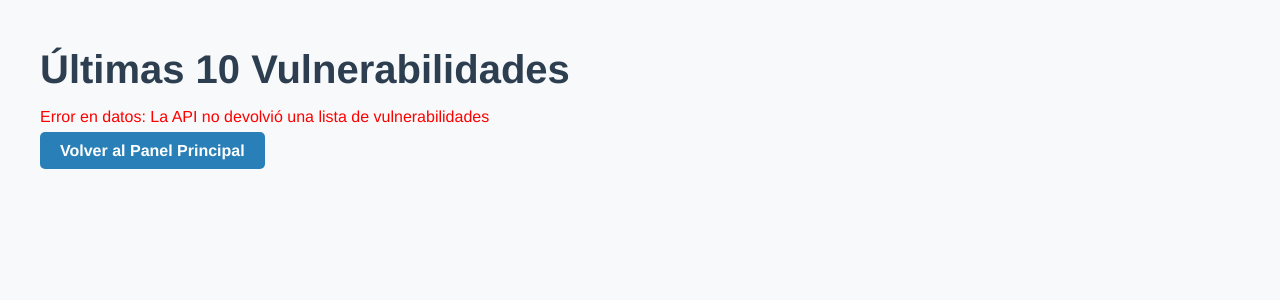
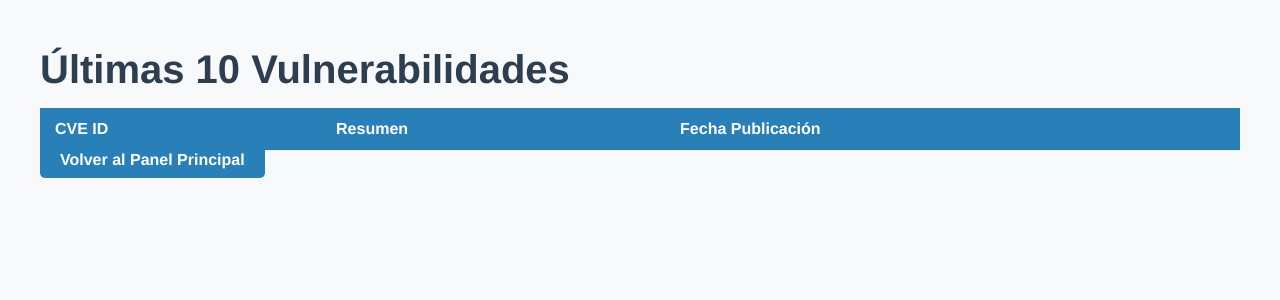
Before and after one commit to alprezz/Practica1_SI, a Flask app: page /vulnerabilidades in a window 1280 px wide. Shown: the top 300 px of the page. Run offline with Flask 3, Linux system fonts and the light colour scheme; data that the repository does not hold is empty.

Commit message:
Exercise 3 problems fixed

```diff
--- a/SI_Practica/app.py
+++ b/SI_Practica/app.py
@@ -1,3 +1,4 @@
+import json
 import os
 import sqlite3
 import pandas as pd
@@ -8,6 +9,7 @@ import io
 import joblib
 import logging
 import requests
+import re
 from flask import Flask, render_template, request, redirect, url_for, send_file
 from requests.adapters import HTTPAdapter
 from tenacity import wait_fixed, stop_after_attempt, retry_if_exception_type, retry
@@ -488,187 +490,87 @@ def top_reportes(x, mostrar_empleados):
                            mostrar_empleados=(mostrar_empleados.lower() == 'si'))
 
 # Ejercicio 3
-MOCK_VULNERABILITIES = [
-    {
-        "cve_id": "CVE-2025-0001",
-        "summary": "Vulnerabilidad crítica en software X que permite ejecución remota de código debido a una validación insuficiente de entradas.",
-        "published": "2025-05-01",
-        "cvss": 9.8
-    },
-    {
-        "cve_id": "CVE-2025-0002",
-        "summary": "Fallo de seguridad en la autenticación de la aplicación Y, permite acceso no autorizado mediante bypass de credenciales.",
-        "published": "2025-05-02",
-        "cvss": 7.5
-    },
-    {
-        "cve_id": "CVE-2025-0003",
-        "summary": "Vulnerabilidad de inyección SQL en el sistema Z, afecta a versiones anteriores a 1.2.3, permitiendo acceso a datos sensibles.",
-        "published": "2025-05-03",
-        "cvss": 8.1
+
+def cveinfo(cve):
+    customheaders = {
+        "User-Agent": "Some script trying to be nice :)"
     }
-]
+    try:
+        res = requests.get("http://cve.circl.lu/api/cve/%s" % (cve.upper()), headers=customheaders)
+        if res.status_code == 200:
+            reply = res.json()
+            if len(reply):
+                # Buscar la descripción en inglés
+                description = next(
+                    (d.get("value") for d in reply["containers"]["cna"].get("descriptions", []) if
+                     d.get("lang") == "en"),
+                    "No hay descripción disponible"
+                )
+                return {
+                    "cve": cve.upper(),
+                    "summary": description,
+                    "published": reply["cveMetadata"].get("datePublished", "Fecha no disponible")
+                }
+        return {
+            "success": False,
+            "reason": "expected HTTP 200 status code but got %d instead for requesturl" % (res.status_code)
+        }
+    except Exception as ex:
+        return {
+            "success": False,
+            "exception": str(ex)  # Cambio a str(ex) en lugar de ex.message
+        }
 
-def format_date(date_str):
-    """
-    Formatea una fecha en formato ISO a YYYY-MM-DD.
-    """
+def cverecent(maxcves=0):
+    customheaders = {
+        "User-Agent": "Some script trying to be nice :)"
+    }
     try:
-        return datetime.strptime(date_str, "%Y-%m-%dT%H:%M:%SZ").strftime("%Y-%m-%d")
-    except Exception:
-        return date_str or 'N/A'
-
-def extract_summary(notes):
-    """
-    Extrae el resumen de las notas del advisory.
-    """
-    for note in notes:
-        if note.get('category') == 'summary':
-            return note.get('text', 'Sin descripción')
-    return 'Sin descripción'
-
-@retry(
-    stop=stop_after_attempt(5),
-    wait=wait_fixed(3),  # Mayor espera para respetar límites de la API
-    retry=retry_if_exception_type(requests.RequestException),
-    before_sleep=lambda retry_state: logger.info(f"Reintentando solicitud a la API (intento {retry_state.attempt_number}/5)...")
-)
-def fetch_vulnerabilities():
-    """
-    Obtiene las últimas vulnerabilidades de la API de CIRCL CVE con reintentos.
-    """
-    session = requests.Session()
-    retries = Retry(
-        total=5,
-        backoff_factor=1.5,
-        status_forcelist=[429, 500, 502, 503, 504],  # Reintentar en errores de servidor o rate limit
-    )
-    session.mount('https://', HTTPAdapter(max_retries=retries))
-
-    # Agregar User-Agent para evitar bloqueos
-    headers = {
-        "User-Agent": "Mozilla/5.0 (Windows NT 10.0; Win64; x64) AppleWebKit/537.36 (KHTML, like Gecko) Chrome/91.0.4472.124 Safari/537.36"
-    }
-
-    response = session.get('https://cve.circl.lu/api/last', headers=headers, timeout=15)
-    response.raise_for_status()
-    return response.json()
+        res = requests.get("http://cve.circl.lu/api/last", headers=customheaders)
+        if res.status_code == 200:
+            reply = res.json()  # Usar directamente res.json()
+            cves = list()
+            for node in reply:
+                if "REJECT" not in node.get("summary", ""):
+                    if node.get("id", "").startswith("CVE"):
+                        cves.append(node.get("id", ""))
+            return {
+                "success": True,
+                "cves": cves if maxcves == 0 else cves[:maxcves]
+            }
+        return {
+            "success": False,
+            "reason": "expected HTTP 200 status code but got %d instead for requesturl" % (res.status_code)
+        }
+    except Exception as ex:
+        return {
+            "success": False,
+            "exception": str(ex)
+        }
 
 
 @app.route('/vulnerabilidades')
-def vulnerabilidades():
-    """
-    Fetches the latest 10 CVE vulnerabilities from the CIRCL CVE API and renders them.
-    Falls back to mock data if the API fails.
-    """
-    logger.info("Fetching recent vulnerabilities from CIRCL CVE API...")
-    vuln_list = []
-    error_message = None
-    api_status = "Funcionando correctamente"
+def mostrar_vulnerabilidades():
+    """Vista para mostrar las últimas 10 vulnerabilidades"""
+    cves_result = cverecent(10)
 
-    try:
-        advisories = fetch_vulnerabilities()
+    # Verificar si el resultado es exitoso
+    if not cves_result.get("success", False):
+        error_message = cves_result.get("reason", "Error desconocido al obtener vulnerabilidades")
+        if "exception" in cves_result:
+            error_message += f": {cves_result['exception']}"
+        return render_template('vulnerabilidades.html', error_message=error_message)
 
-        # Validar formato de respuesta
-        if not isinstance(advisories, list):
-            logger.error(f"Formato de respuesta inesperado: {type(advisories)}")
-            raise ValueError("La API no devolvió una lista de vulnerabilidades")
+    # Obtener la lista de CVEs
+    cves = cves_result.get("cves", [])
+    vulnerabilidades = []
 
-        if not advisories:
-            logger.warning("API devolvió una lista vacía de vulnerabilidades")
-            raise ValueError("No se encontraron vulnerabilidades recientes")
+    for cve in cves:
+        resultado = cveinfo(cve)
+        if isinstance(resultado, dict) and "cve" in resultado:
+            vulnerabilidades.append(resultado)
 
-        logger.info(f"Obtenidas {len(advisories)} vulnerabilidades de la API")
-
-        # Procesar hasta 10 vulnerabilidades
-        for advisory in advisories:
-            if len(vuln_list) >= 10:
-                break
-
-            try:
-                # Extraer datos del advisory
-                notes = advisory.get("document", {}).get("notes", [])
-                cves = advisory.get("vulnerabilities", [])
-                summary = extract_summary(notes)
-                published = advisory.get("document", {}).get("tracking", {}).get("initial_release_date", "N/A")
-                published = format_date(published)
-
-                # Extraer CVSS si está disponible
-                cvss = None
-                cvss_data = advisory.get("impact", {}).get("cvss", {})
-                if cvss_data:
-                    cvss = cvss_data.get("severity", {}).get("score")
-
-                # Procesar cada CVE individual
-                for cve in cves:
-                    if len(vuln_list) >= 10:
-                        break
-
-                    try:
-                        cve_id = (cve.get("cve") or
-                                 cve.get("id") or
-                                 cve.get("CVE_data_meta", {}).get("ID") or
-                                 "CVE no especificado")
-
-                        vuln_list.append({
-                            "cve_id": cve_id,
-                            "summary": summary or "Descripción no disponible",
-                            "published": published,
-                            "cvss": cvss if cvss else "N/A"
-                        })
-
-                    except Exception as e:
-                        logger.warning(f"Error procesando CVE individual: {e}")
-                        continue
-
-            except Exception as e:
-                logger.warning(f"Error procesando advisory: {e}")
-                continue
-
-    except requests.HTTPError as e:
-        logger.error(f"Error HTTP al obtener datos de la API: {e.response.status_code} - {e.response.text}")
-        error_message = f"Error HTTP: {e.response.status_code} - {e.response.text}"
-        api_status = f"No disponible: {error_message}"
-        vuln_list = MOCK_VULNERABILITIES
-        logger.info("Usando datos de respaldo (mock data) debido a un error HTTP.")
-
-    except requests.RequestException as e:
-        logger.error(f"Error de red al obtener datos de la API: {str(e)}")
-        error_message = f"Error de red: {str(e)}"
-        api_status = f"No disponible: {error_message}"
-        vuln_list = MOCK_VULNERABILITIES
-        logger.info("Usando datos de respaldo (mock data) debido a un error de red.")
-
-    except ValueError as e:
-        logger.error(f"Error en formato de datos: {str(e)}")
-        error_message = f"Error en datos: {str(e)}"
-        api_status = f"No disponible: {error_message}"
-        vuln_list = MOCK_VULNERABILITIES
-        logger.info("Usando datos de respaldo (mock data) debido a un error de formato.")
-
-    except Exception as e:
-        logger.error(f"Error inesperado: {str(e)}")
-        error_message = f"Error inesperado: {str(e)}"
-        api_status = f"No disponible: {error_message}"
-        vuln_list = MOCK_VULNERABILITIES
-        logger.info("Usando datos de respaldo (mock data) debido a un error inesperado.")
-
-    # Si no se obtuvieron vulnerabilidades, usar mock data
-    if not vuln_list:
-        logger.warning("No se obtuvieron vulnerabilidades, usando datos de ejemplo.")
-        vuln_list = MOCK_VULNERABILITIES
-        if not error_message:
-            error_message = "No se encontraron vulnerabilidades recientes."
-            api_status = "No disponible: No se encontraron datos."
-
-    return render_template(
-        'vulnerabilidades.html',
-        vulnerabilidades=vuln_list,
-        error_message=error_message,
-        api_status=api_status,
-        last_update=datetime.now().strftime("%Y-%m-%d %H:%M:%S")
-    )
-
+    return render_template('vulnerabilidades.html', vulnerabilidades=vulnerabilidades)
 
 
 # Ejercicio 4
--- a/SI_Practica/templates/vulnerabilidades.html
+++ b/SI_Practica/templates/vulnerabilidades.html
@@ -24,10 +24,11 @@
                     <tbody>
                         {% for vuln in vulnerabilidades %}
                         <tr>
-                            <td>{{ vuln.cve_id }}</td>
+                            <td>{{ vuln.cve }}</td>
                             <td>{{ vuln.summary }}</td>
                             <td>{{ vuln.published }}</td>
                         </tr>
+
                         {% endfor %}
                     </tbody>
                 </table>
```
